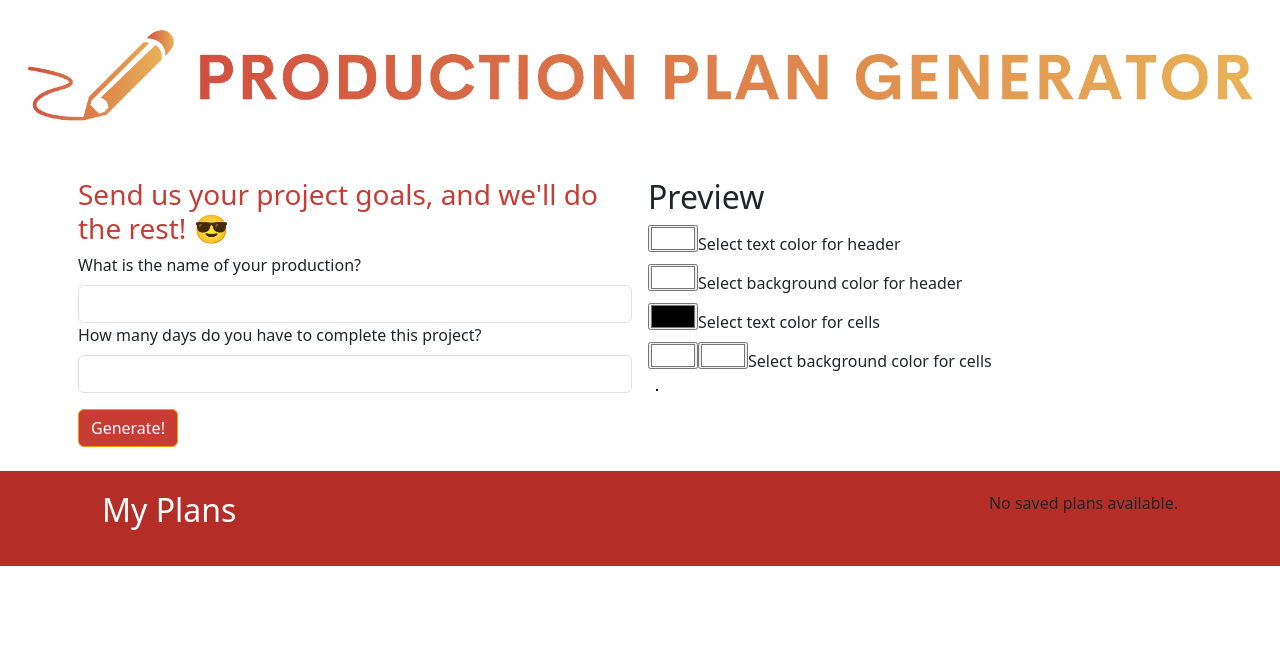
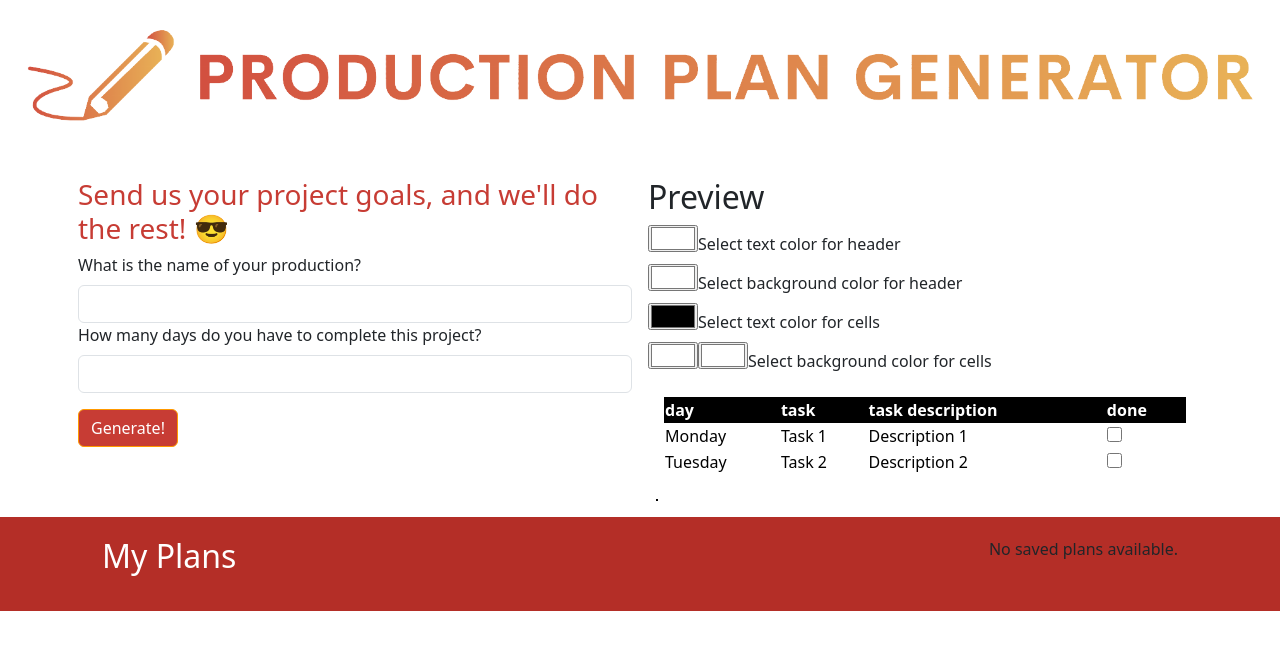
Before and after one commit to Abby-Dennin/Animation-Production-Plan-Generator, a React (Vite) app in the folder frontend/: page / in a window 1280 px wide. Shown: the top 650 px of the page. Built offline with nearby package versions, Linux system fonts and the light colour scheme; the HTML template or start-up script is replaced by a standard one.

Commit message:
created a preview table before generate clicked

```diff
--- a/frontend/src/components/PlanningForm.tsx
+++ b/frontend/src/components/PlanningForm.tsx
@@ -158,6 +158,49 @@ const PlanningForm: React.FC<Props> = ({ onSavePlan, parentHeaderColor, parentCe
         onSavePlan(newPlan); // Call the onSavePlan prop to save the plan
       };
 
+      const renderPreviewTable = () => {
+        // Example default values
+        const defaultTableRows = ["day", "task", "task description","done"];
+        const defaultValues = [
+          ["Monday", "Task 1", "Description 1"],
+          ["Tuesday", "Task 2", "Description 2"],
+        ];
+
+        return (
+          <div className="mw-45 p-2 col">
+            <table style={{ width: '100%' }}>
+              <thead>
+                <tr>
+                  {defaultTableRows.map((row, index) => (
+                    <th key={index} style={{ color: headerTextColor, backgroundColor: headerBgColor }}>
+                      {row}
+                    </th>
+                  ))}
+                  <th style={{ color: headerTextColor, backgroundColor: headerBgColor }}>
+                    {formSubmitted && <th>Done</th>}
+                  </th> {/* Add the "Done" column header */}
+                </tr>
+              </thead>
+              <tbody>
+                {defaultValues.map((row, index) => (
+                  <tr key={index}>
+                    {row.map((val, i) => (
+                      <td key={i} style={{ color: cellTextColor, backgroundColor: cellBgColor1 }}>
+                        {val}
+                      </td>
+                    ))}
+                    <td style={{ color: cellTextColor, backgroundColor: cellBgColor1 }}>
+                      <input type="checkbox" checked={false} style={{ width: '15px', height: '15px' }} />
+                    </td>
+                  </tr>
+                ))}
+              </tbody>
+            </table>
+          </div>
+        );
+      };
+
+
     return (
         <div className="container">
             <div className="row">
@@ -260,6 +303,12 @@ const PlanningForm: React.FC<Props> = ({ onSavePlan, parentHeaderColor, parentCe
                     </label>
                     </div>
 
+                    {!formSubmitted && (
+                        <div className="mw-45 p-2 col">
+                        {renderPreviewTable()}
+                        </div>
+                    )}
+
                     <div className="mw-45 p-2 col">
                         {isLoading && <div className="spinner-border"></div>}
                         <table>
```
